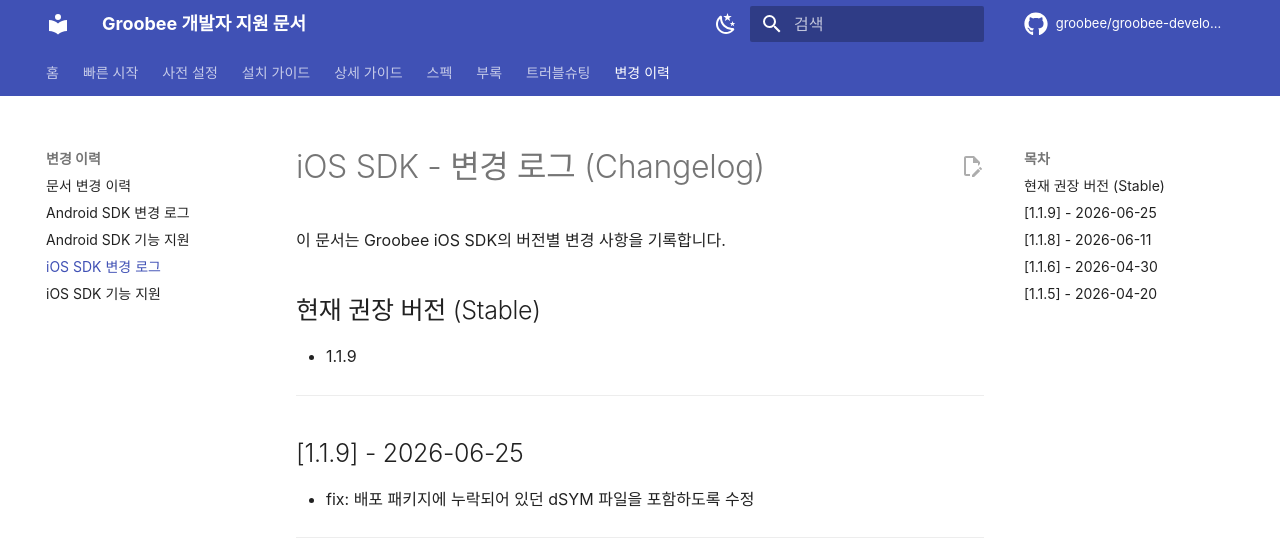
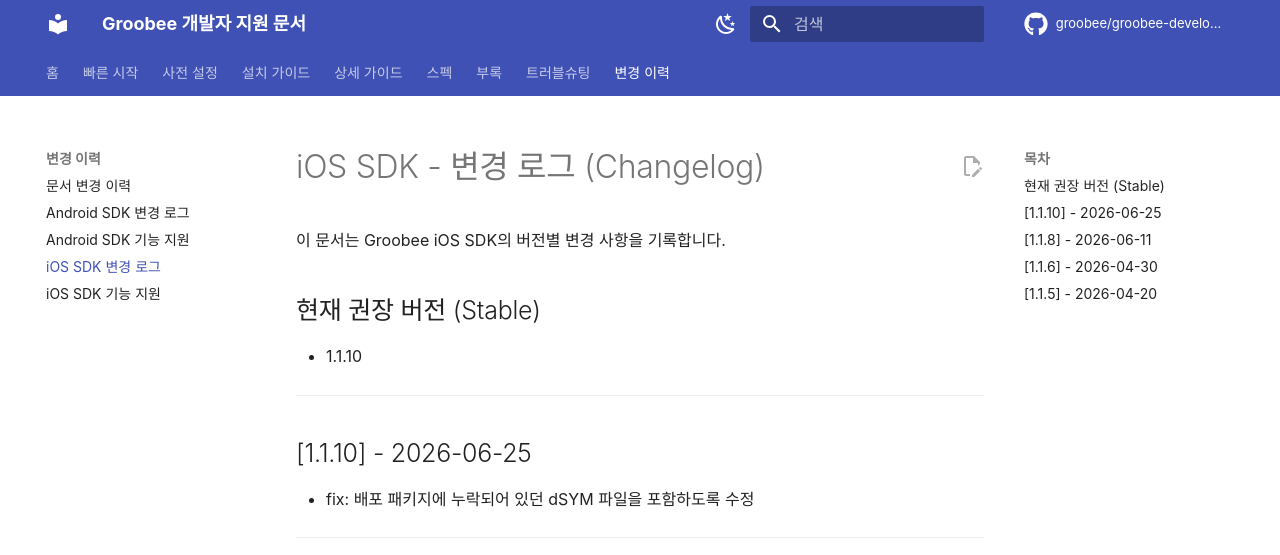
Before and after one commit to groobee/groobee-developer-support, an MkDocs documentation site: the page built from docs/changelog/sdk-ios-changelog.md, in a window 1280 px wide and 900 px high. Shown: the top 555 px of the window. Built offline with MkDocs 1.6.1 and Material for MkDocs 9.7.7, drawn with Linux system fonts in a browser that asks for light colours; some web fonts are replaced; comment, search, counter and statistics services are not loaded.

Commit message:
patch: sdk 버전업 내역 추가 v1.1.10

```diff
--- a/docs/changelog/sdk-ios-changelog.md
+++ b/docs/changelog/sdk-ios-changelog.md
@@ -4,11 +4,11 @@
 
 ## 현재 권장 버전 (Stable)
 
-- 1.1.9
+- 1.1.10
 
 ---
 
-## [1.1.9] - 2026-06-25
+## [1.1.10] - 2026-06-25
 * fix: 배포 패키지에 누락되어 있던 dSYM 파일을 포함하도록 수정
 
 ---
```
Also changed, not shown: README.md (+1 -1 lines), docs/index.md (+1 -1 lines).
